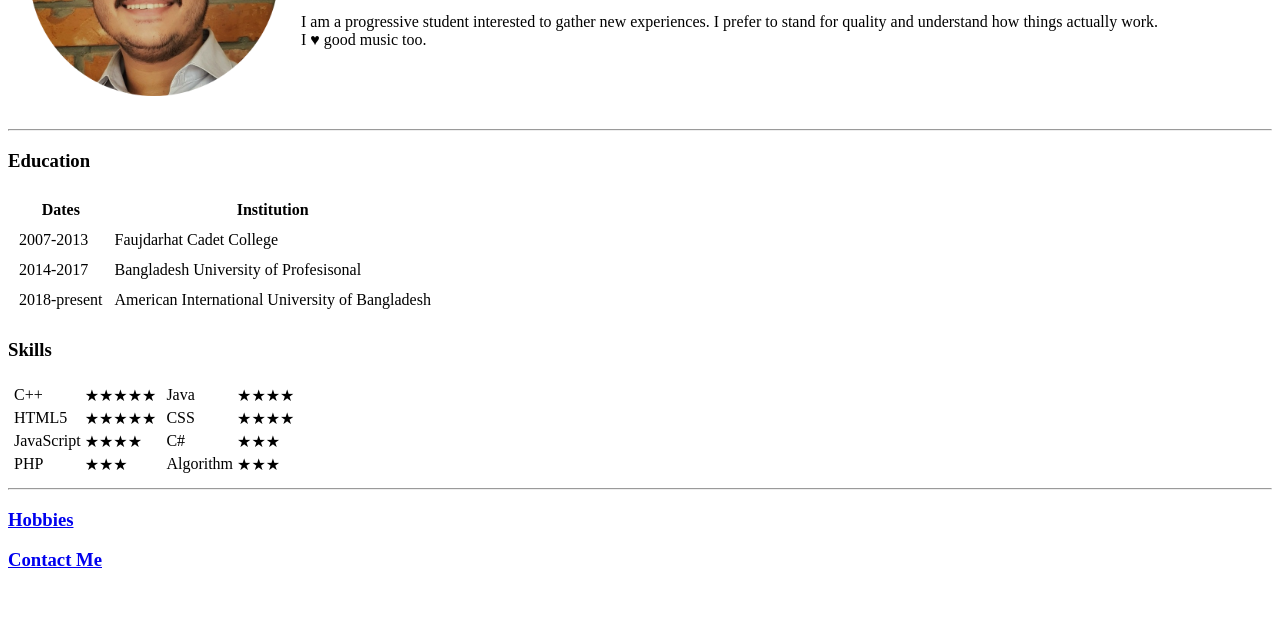
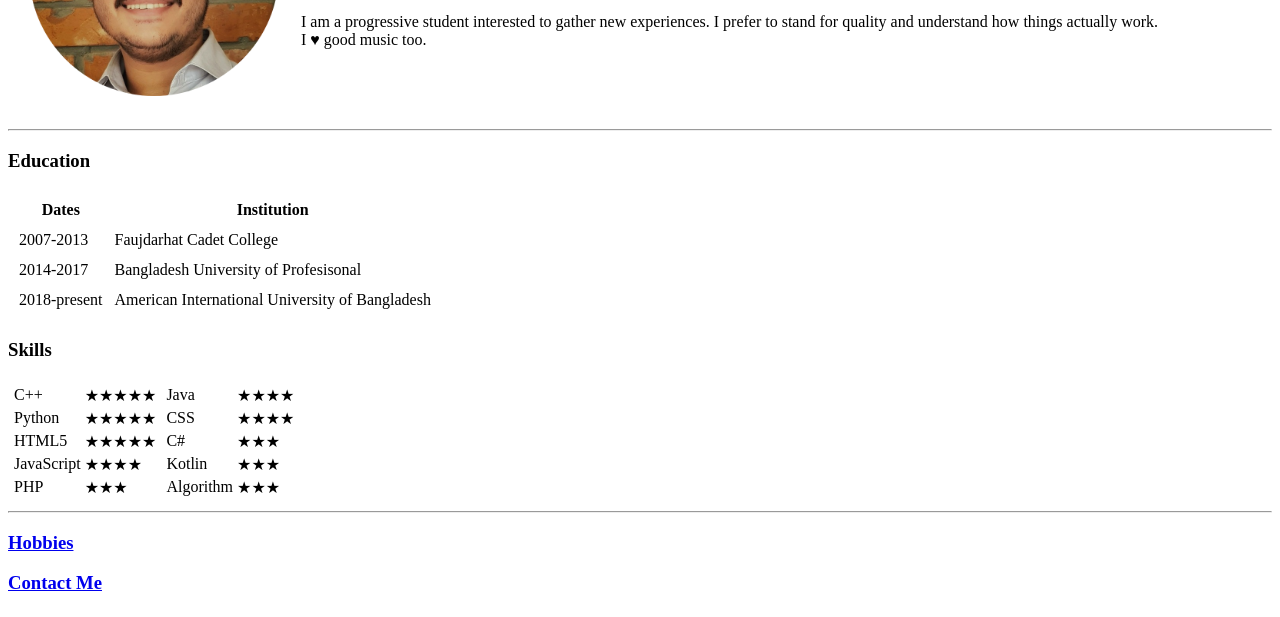
Before and after one commit to TangoRomeo80/CV, a plain HTML site: page index.html in a window 1280 px wide. Shown: the part 183-800 px from the top of the page. Drawn offline with Linux system fonts and the light colour scheme.

Commit message:
Added new skill preference

```diff
--- a/index.html
+++ b/index.html
@@ -67,6 +67,10 @@
                 <td>★★★★★</td>
               </tr>
               <tr>
+                <td>Python </td>
+                <td>★★★★★</td>
+              </tr>
+              <tr>
                 <td>HTML5 </td>
                 <td>★★★★★</td>
               </tr>
@@ -95,6 +99,10 @@
                 <td>★★★</td>
               </tr>
               <tr>
+                <td>Kotlin</td>
+                <td>★★★</td>
+              </tr>
+              <tr>
                 <td>Algorithm </td>
                 <td>★★★</td>
               </tr>
```
